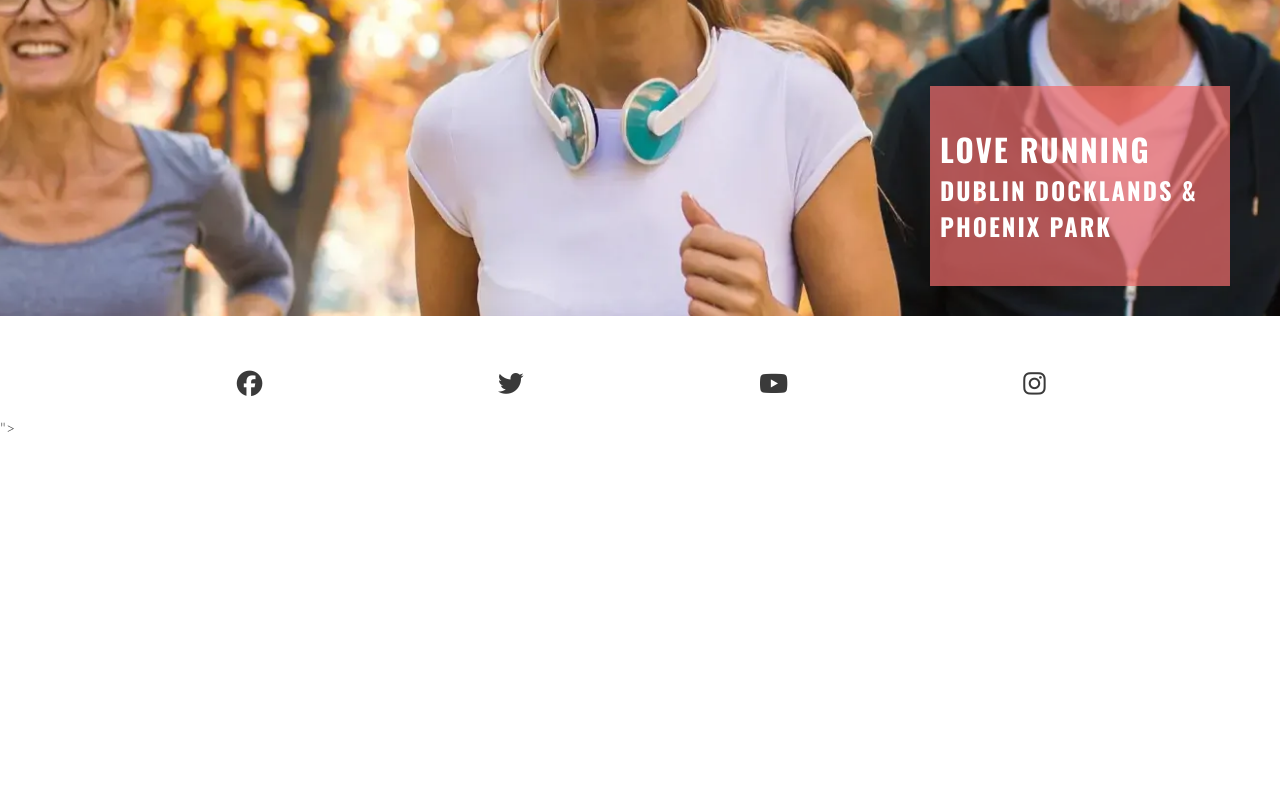
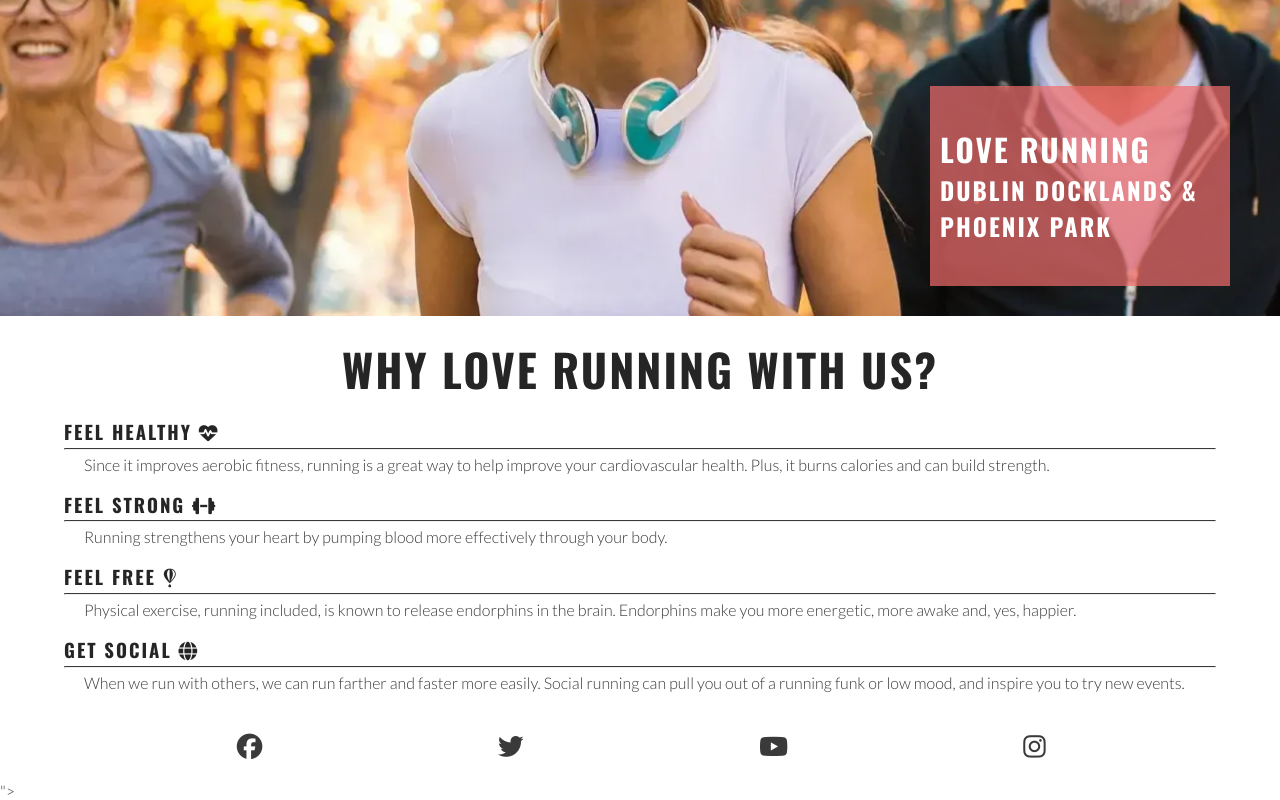
Before and after one commit to KikiBerg/Kiki_Love_Running, a plain HTML site: page index.html in a window 1280 px wide. Shown: the part 363-1163 px from the top of the page. Before the commit the page ends 800 px from the top, so only its background shows below. Drawn offline with nearby package versions, Linux system fonts and the light colour scheme.

Commit message:
Reasons section

```diff
--- a/assets/css/style.css
+++ b/assets/css/style.css
@@ -99,8 +99,9 @@ main {
 
 }
 
-/*Final rgba value sets the opacity so it is semi-transparent*/
+
 #cover-text {
+    /*Final rgba value sets the opacity so it is semi-transparent*/
     background-color: rgba(241, 109, 107, .7);
     font-size: 130%;
     position: absolute;
@@ -113,6 +114,33 @@ main {
 
 #cover-text > h2, #cover-text > h3 {
     color: #ffffff;
+}
+
+/*Reasons section*/
+#reasons {
+    width: 90%;
+    margin: 20px auto;
+}
+
+#reasons h2 {
+    margin-bottom: 20px;
+    text-align: center;
+    font-size: 280%;
+}
+
+#benefits-physical>div, #benefits-mental>div {
+    line-height: 20px;
+    margin-bottom: 20px;
+}
+
+#benefits p {
+    padding: 0 20px;
+}
+
+/*Style the hr under the headings. It should have an additional border of 1px in the same colour as the text, and a margin on the top and the bottom of 5px.*/
+hr {
+    border-top: 1px solid #3a3a3a;
+    margin: 5px 0;
 }
 
 /* Footer */
--- a/index.html
+++ b/index.html
@@ -44,6 +44,41 @@
                 <h3>Dublin Docklands & Phoenix Park</h3>
             </div>
         </section>
+
+        <!--Reasons section-->
+        <section id="reasons">
+            <h2>Why Love Running With Us?</h2>
+            <div id="benefits">
+                <div id="benefits-physical">
+                    <div>
+                        <h3>Feel healthy <i class="fa-solid fa-heart-pulse"></i></h3>
+                        <hr>
+                        <p>Since it improves aerobic fitness, running is a great way to help improve your cardiovascular health. Plus, it burns calories and can build strength.</p>
+                    </div>
+
+                    <div>
+                        <h3>Feel strong <i class="fa-solid fa-dumbbell"></i></h3>
+                        <hr>
+                        <p>Running strengthens your heart by pumping blood more effectively through your body.</p>
+                    </div>
+                </div>
+
+                <div id="benefits-mental">
+                    <div>
+                        <h3>Feel Free <i class="fa-brands fa-fly"></i></h3>
+                        <hr>
+                        <p>Physical exercise, running included, is known to release endorphins in the brain. Endorphins make you more energetic, more awake and, yes, happier.</p>
+                    </div>
+
+                    <div>
+                        <h3>Get Social <i class="fa-solid fa-globe"></i></h3>
+                        <hr>
+                        <p>When we run with others, we can run farther and faster more easily. Social running can pull you out of a running funk or low mood, and inspire you to try new events.</p>
+                    </div>
+                </div>
+            </div>
+
+        </section>
     </main>
 
     <!-- Footer -->
```
